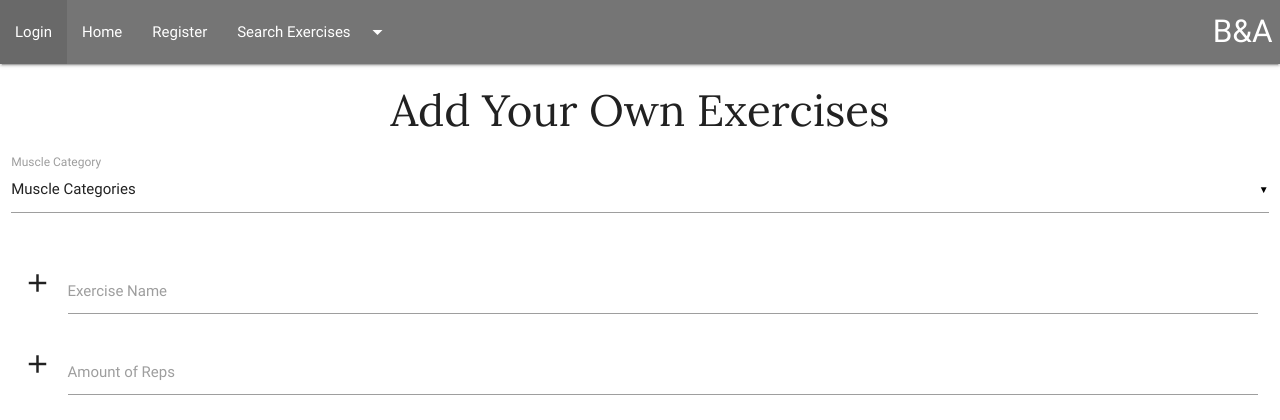
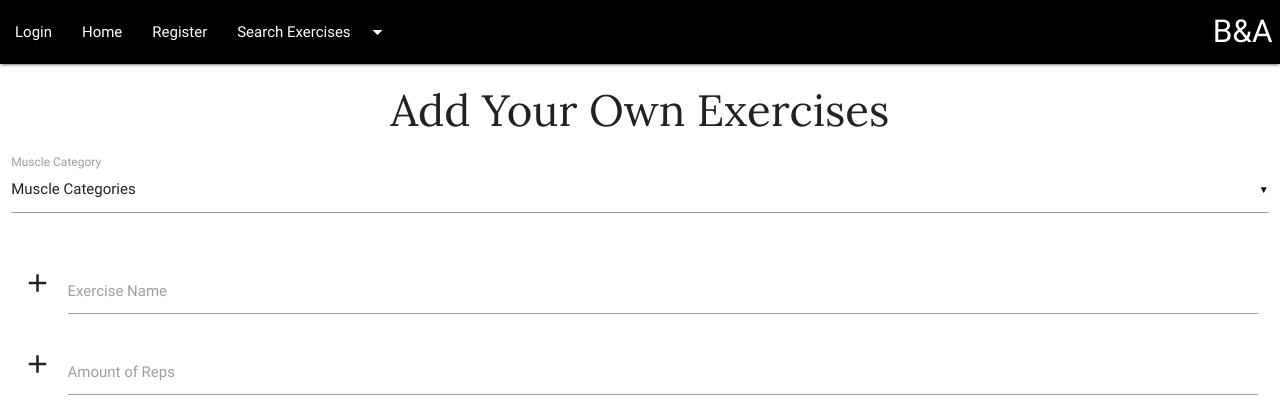
Before and after one commit to aliciarawlings/data_centric_milestone, a Flask app: page /add_exercise in a window 1280 px wide. Shown: the top 420 px of the page. Run offline with Flask 2, Linux system fonts and the light colour scheme; data that the repository does not hold is empty; some libraries are stand-ins or nearby versions.

Commit message:
navbar color changed to black

```diff
--- a/templates/base.html
+++ b/templates/base.html
@@ -20,7 +20,7 @@
   <li><a href="{{url_for('get_exercises', selected_category = 'Legs')}}">Legs</a></li>
 </ul>
   <nav>
-    <div class="nav-wrapper grey darken-1">
+    <div class="nav-wrapper black">
       <a href="#" class="brand-logo right">B&A</a>
       <ul id="nav-mobile" class="left hide-on-med-and-down">
 
```
